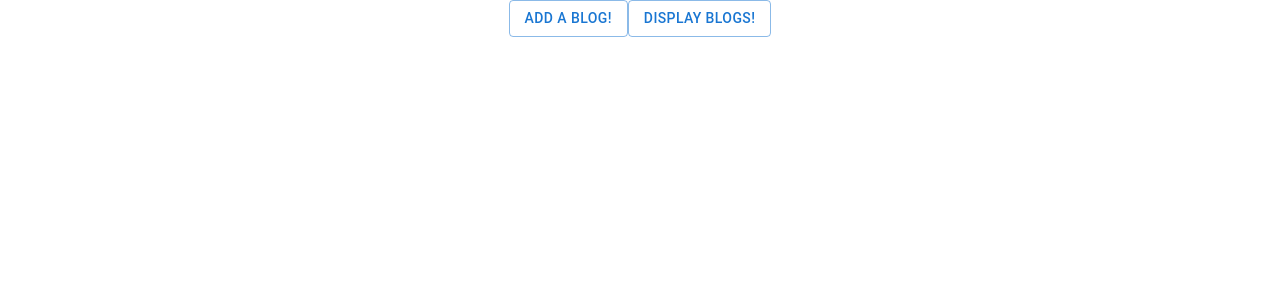
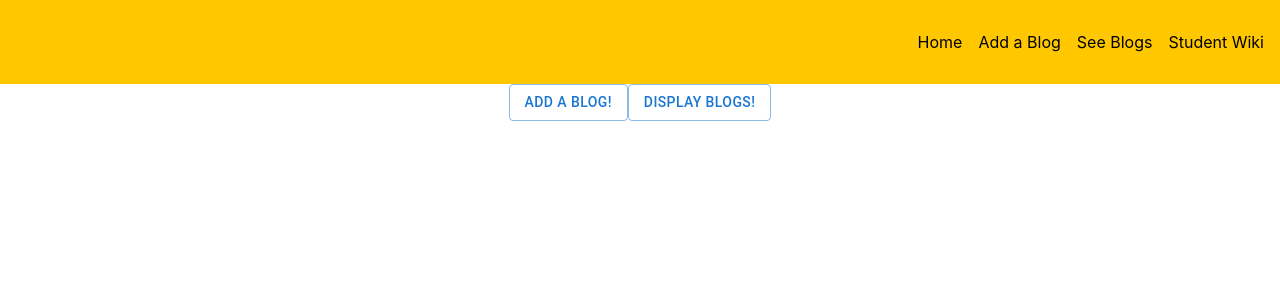
Before and after one commit to Purdue-CSUSB/website-revamp, a React (Create React App) app: page / in a window 1280 px wide. Shown: the top 300 px of the page. Built offline with nearby package versions, Linux system fonts and the light colour scheme.

Commit message:
Merged wiki branch

```diff
--- a/src/App.js
+++ b/src/App.js
@@ -2,6 +2,7 @@ import { useState, useEffect, React } from 'react';
 import { Document, Page, pdfjs } from 'react-pdf'
 import {Link} from 'react-router-dom'
 import axios from 'axios';
+import Navbar from "./Navbar";
 import './App.css';
 
 import Button from '@mui/material/Button';
@@ -9,6 +10,7 @@ import Button from '@mui/material/Button';
 pdfjs.GlobalWorkerOptions.workerSrc = `//cdnjs.cloudflare.com/ajax/libs/pdf.js/${pdfjs.version}/pdf.worker.js`;
 
 function App() {
+  <Navbar />
   return (
     <div className = "body">
       <Link to= "./addBlog">
--- a/src/DisplayBlog.js
+++ b/src/DisplayBlog.js
@@ -47,14 +47,6 @@ function DisplayBlog() {
         </Grid>
       );
   }
-    const handleBlogSelect = (e) => {
-      console.log(e)
-      setSelectedBlog(e);
-      setBlogName(blogs.find((code) => code._id === e));
-    };
-    function onDocumentLoadSuccess({ numPages }) {
-      setNumPages(numPages);
-    }
     return (
       <div className = "body">
       <h3>Blogs</h3>
--- /dev/null
+++ b/src/Navbar.css
@@ -0,0 +1,24 @@
+.nav {
+
+    background-color: #ffc700;
+    display: flex;
+    justify-content: right;
+    align-items: center;
+    gap: 2rem;
+    padding: 1rem;
+
+
+}
+
+.nav ul {
+    list-style: none;
+    display: flex;
+    gap: 1rem;
+
+}
+
+.nav a {
+    color: black;
+    text-decoration: none;
+
+}
--- /dev/null
+++ b/src/Navbar.js
@@ -0,0 +1,29 @@
+import { Link } from "react-router-dom";
+import './Navbar.css';
+
+export default function Navbar() {
+
+    return <nav className = "nav">
+
+        <ul>
+            <li>
+            <Link to = "/"> Home </Link>
+            </li>
+            <li>
+            <Link to = "/addBlog"> Add a Blog </Link>
+            </li>
+            <li>
+            <Link to = "/displayBlog"> See Blogs </Link>
+            </li>
+            <li>
+            <Link to = "/wiki"> Student Wiki </Link>
+            </li>
+        </ul>
+
+     </nav>
+
+
+
+
+
+}
--- /dev/null
+++ b/src/Wiki.css
@@ -0,0 +1,17 @@
+
+.h1 {
+    font-size: 30px;
+    margin-bottom: 0;
+
+}
+.h2 {
+    font-size: 18px;
+    margin-bottom: 100px;
+}
+
+.wikipost-display {
+    border: 1px solid black;
+    margin: 5px 375px;
+    border-radius: 5px;
+    text-align:center;
+}
--- /dev/null
+++ b/src/Wiki.js
@@ -0,0 +1,65 @@
+import React from "react";
+import './Wiki.css';
+import axios from 'axios';
+
+
+export default class Wiki extends React.Component {
+
+    state = {
+        posts: []
+    }
+
+    componentDidMount = () => {
+    this.getWikiPost();
+    };
+
+   getWikiPost = () => {
+        axios.get('http://localhost:5000/get-wiki-posts')
+        .then((response) => {
+            const data = response.data;
+            this.setState({posts: data });
+            console.log(this.state.posts);
+            console.log("data received");
+        })
+        .catch(() => {
+            console.log("error receiving data");
+        });
+
+
+    };
+    displayWikiPost = (posts) => {
+
+        if (!posts.length) return null;
+
+        return posts.map((post, index) => (
+            <div key = {index} className = "wikipost-display">
+                <h3>{post.title}</h3>
+                <p>{post.description}</p>
+            </div>
+        ));
+    };
+
+
+    render() {
+
+    return (
+        <>
+        <h1 className = "h1"> <center> Student Wiki </center> </h1>
+        <h2 className = "h2">
+            <center>
+            Contains locally sourced, organic wisdom. Shared by the student body, curated by USB
+            </center>
+        </h2>
+
+        <div>
+            {this.displayWikiPost(this.state.posts)}
+        </div>
+
+
+        </>
+    );
+
+    }
+
+
+}
--- a/src/index.js
+++ b/src/index.js
@@ -6,17 +6,21 @@ import reportWebVitals from './reportWebVitals';
 import { BrowserRouter, Route, Routes } from "react-router-dom";
 
 import App from "./App";
+import Navbar from "./Navbar";
 import AddBlog from "./AddBlog";
 import DisplayBlog from "./DisplayBlog";
 import BlogPost from './BlogPost';
+import Wiki from './Wiki';
 
 
 const root = ReactDOM.createRoot(document.getElementById('root'));
 root.render(
   <React.StrictMode>
     <BrowserRouter>
+    <Navbar />
        <Routes>
         <Route exact path="/" element ={<App/>} />
+        <Route path = "/wiki" element={<Wiki />}  />
         <Route path="/addBlog" element={<AddBlog/>} />
         <Route path = "/displayBlog" element = {<DisplayBlog/>} />
         <Route path = "/blogPost" element = {<BlogPost/>} />
```
Also changed, not shown: 2 other files (tests, documents, lock files or other folders).
